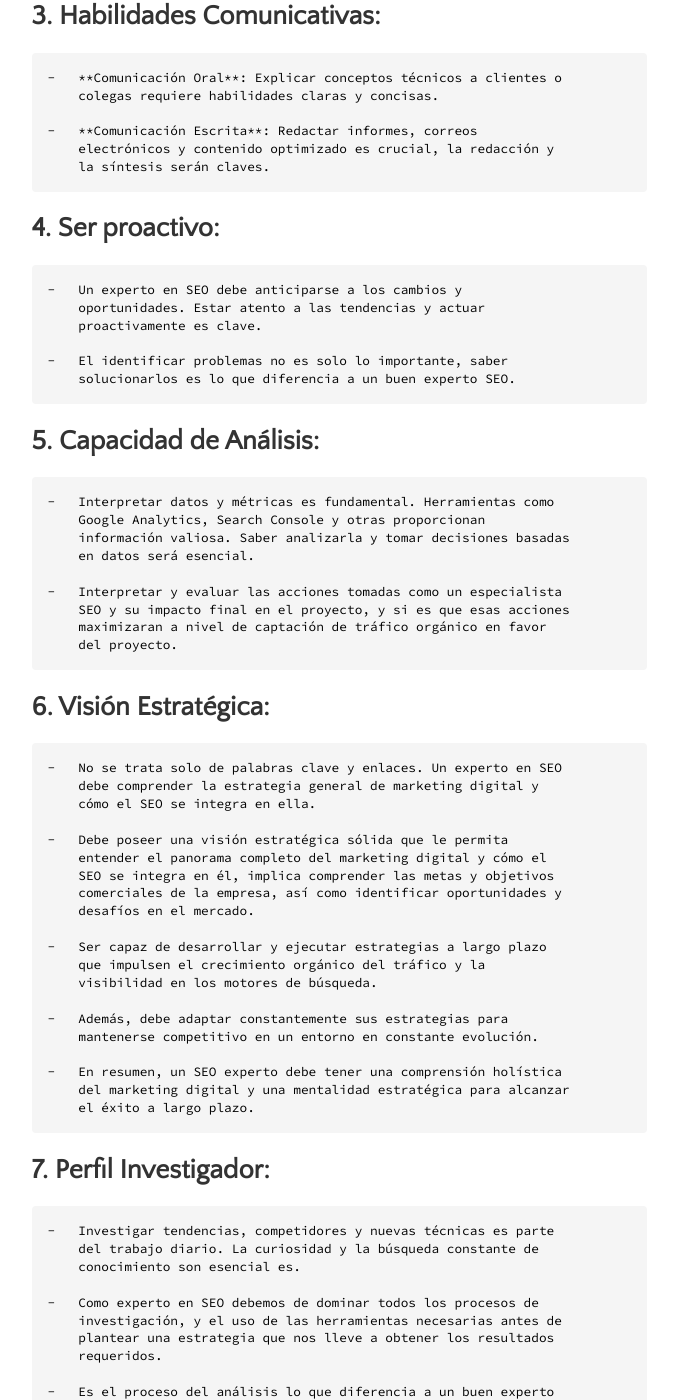
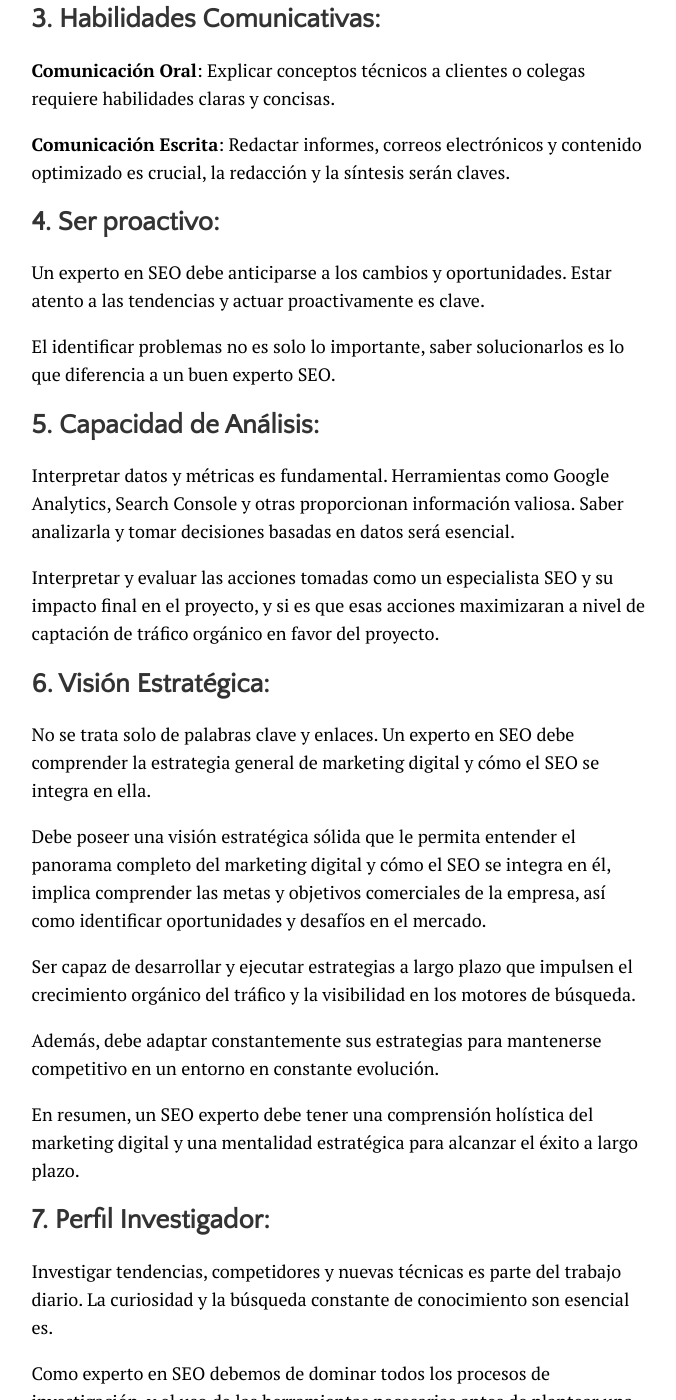
Before and after one commit to JuanEsquiviasO/blog, a Jekyll site: the page built from _posts/2024-03-21-que-es-un-consultor-seo.md, in a window 1280 px wide and 1400 px high, scrolled down 1719 px. Shown: the whole window, without its empty margins (301-977 px from the left). Built offline with Jekyll 4.4.1, drawn with Linux system fonts in a browser that asks for light colours; comment, search, counter and statistics services are not loaded; some of the changed text lies outside the part shown.

Commit message:
Update 2024-03-21-que-es-un-consultor-seo.md

```diff
--- a/_posts/2024-03-21-que-es-un-consultor-seo.md
+++ b/_posts/2024-03-21-que-es-un-consultor-seo.md
@@ -40,123 +40,123 @@
 
 ## 2.  **Aprendizaje y capacitación continua**:
 
-    -   El SEO está en constante evolución. Mantenerse actualizado es
+El SEO está en constante evolución. Mantenerse actualizado es
         crucial. Google cambia sus reglas constantemente, y comprender
         estas actualizaciones es esencial. Aprender sobre nuevas
         herramientas, factores de relevancia y actualizaciones de
         algoritmos es parte del día a día
 
-    -   La característica como profesional adaptado al cambio es muy
+La característica como profesional adaptado al cambio es muy
         importante, pues es una ventaja competitiva como un experto SEO,
         esto te hará en un profesional más capacitado y podrás destacar
         a nivel profesional.
 
 ## 3.  **Habilidades Comunicativas**:
 
-    -   **Comunicación Oral**: Explicar conceptos técnicos a clientes o
+**Comunicación Oral**: Explicar conceptos técnicos a clientes o
         colegas requiere habilidades claras y concisas.
 
-    -   **Comunicación Escrita**: Redactar informes, correos
+**Comunicación Escrita**: Redactar informes, correos
         electrónicos y contenido optimizado es crucial, la redacción y
         la síntesis serán claves.
 
 ## 4.  **Ser proactivo**:
 
-    -   Un experto en SEO debe anticiparse a los cambios y
+Un experto en SEO debe anticiparse a los cambios y
         oportunidades. Estar atento a las tendencias y actuar
         proactivamente es clave.
 
-    -   El identificar problemas no es solo lo importante, saber
+El identificar problemas no es solo lo importante, saber
         solucionarlos es lo que diferencia a un buen experto SEO.
 
 ## 5.  **Capacidad de Análisis**:
 
-    -   Interpretar datos y métricas es fundamental. Herramientas como
+Interpretar datos y métricas es fundamental. Herramientas como
         Google Analytics, Search Console y otras proporcionan
         información valiosa. Saber analizarla y tomar decisiones basadas
         en datos será esencial.
 
-    -   Interpretar y evaluar las acciones tomadas como un especialista
+Interpretar y evaluar las acciones tomadas como un especialista
         SEO y su impacto final en el proyecto, y si es que esas acciones
         maximizaran a nivel de captación de tráfico orgánico en favor
         del proyecto.
 
 ## 6.  **Visión Estratégica**:
 
-    -   No se trata solo de palabras clave y enlaces. Un experto en SEO
+No se trata solo de palabras clave y enlaces. Un experto en SEO
         debe comprender la estrategia general de marketing digital y
         cómo el SEO se integra en ella.
 
-    -   Debe poseer una visión estratégica sólida que le permita
+Debe poseer una visión estratégica sólida que le permita
         entender el panorama completo del marketing digital y cómo el
         SEO se integra en él, implica comprender las metas y objetivos
         comerciales de la empresa, así como identificar oportunidades y
         desafíos en el mercado.
 
-    -   Ser capaz de desarrollar y ejecutar estrategias a largo plazo
+Ser capaz de desarrollar y ejecutar estrategias a largo plazo
         que impulsen el crecimiento orgánico del tráfico y la
         visibilidad en los motores de búsqueda.
 
-    -   Además, debe adaptar constantemente sus estrategias para
+Además, debe adaptar constantemente sus estrategias para
         mantenerse competitivo en un entorno en constante evolución.
 
-    -   En resumen, un SEO experto debe tener una comprensión holística
+En resumen, un SEO experto debe tener una comprensión holística
         del marketing digital y una mentalidad estratégica para alcanzar
         el éxito a largo plazo.
 
 ## 7.  **Perfil Investigador**:
 
-    -   Investigar tendencias, competidores y nuevas técnicas es parte
+Investigar tendencias, competidores y nuevas técnicas es parte
         del trabajo diario. La curiosidad y la búsqueda constante de
         conocimiento son esencial es.
 
-    -   Como experto en SEO debemos de dominar todos los procesos de
+Como experto en SEO debemos de dominar todos los procesos de
         investigación, y el uso de las herramientas necesarias antes de
         plantear una estrategia que nos lleve a obtener los resultados
         requeridos.
 
-    -   Es el proceso del análisis lo que diferencia a un buen experto
+Es el proceso del análisis lo que diferencia a un buen experto
         SEO, ya que de acuerdo a ese análisis encuentra e interpreta las
         posibles soluciones a los problemas hallados y los plasma en una
         estrategia SEO para resolver estos hallazgos.
 
-    -   Disposición constante por el aprendizaje, y siempre obtener
+Disposición constante por el aprendizaje, y siempre obtener
         nuevo conocimiento
 
 ## 8.  **Conocimientos Básicos de HTML y JS**:
 
-    -   No es necesario ser un desarrollador web, pero comprender los
+No es necesario ser un desarrollador web, pero comprender los
         conceptos básicos de HTML5, CCS3 ó JavaScript ayuda a optimizar el contenido y
         solucionar problemas técnicos.
 
-    -   Hay que dominar los conceptos técnicos, y saber implementar
+Hay que dominar los conceptos técnicos, y saber implementar
         soluciones en el HTML5 de la web, esa es una gran ventaja y una
         importante diferenciación de un experto SEO.
 
-    -   Tener conocimientos de JavaScript es un plus muy importante, así
+Tener conocimientos de JavaScript es un plus muy importante, así
         como conocimientos del backend de una web nos dan ventajas para
         poder especializarte como SEO técnico.
 
 En cuanto a las especialidades, un experto en SEO puede desarrollarse en
 áreas como:
 
-## -   **SEO Técnico**: Optimización de la estructura del sitio, velocidad
+## **SEO Técnico**: Optimización de la estructura del sitio, velocidad
     de carga y aspectos técnicos.
 
-## -   **SEO Local**: Enfoque en la visibilidad local y la optimización de
+## **SEO Local**: Enfoque en la visibilidad local y la optimización de
     Business Profile on Google.
 
-## -   **SEO de Contenidos**: Creación y optimización de contenido
+## **SEO de Contenidos**: Creación y optimización de contenido
     relevante y valioso.
 
-## -   **SEO Internacional**: Estrategias para llegar a audiencias
+## **SEO Internacional**: Estrategias para llegar a audiencias
     globales.
 
-## -   **SEO de Ecommerce:** Optimizar tiendas en línea y sitios web de
+## **SEO de Ecommerce:** Optimizar tiendas en línea y sitios web de
     comercio electrónico para mejorar su visibilidad en los motores de
     búsqueda y aumentar las ventas.
 
-## -   **SEO Analítico y de Datos:** Enfocado en analizar datos y métricas
+## **SEO Analítico y de Datos:** Enfocado en analizar datos y métricas
     para comprender el rendimiento del SEO y tomar decisiones basadas en
     datos para mejorar las estrategias de optimización.
 
```
